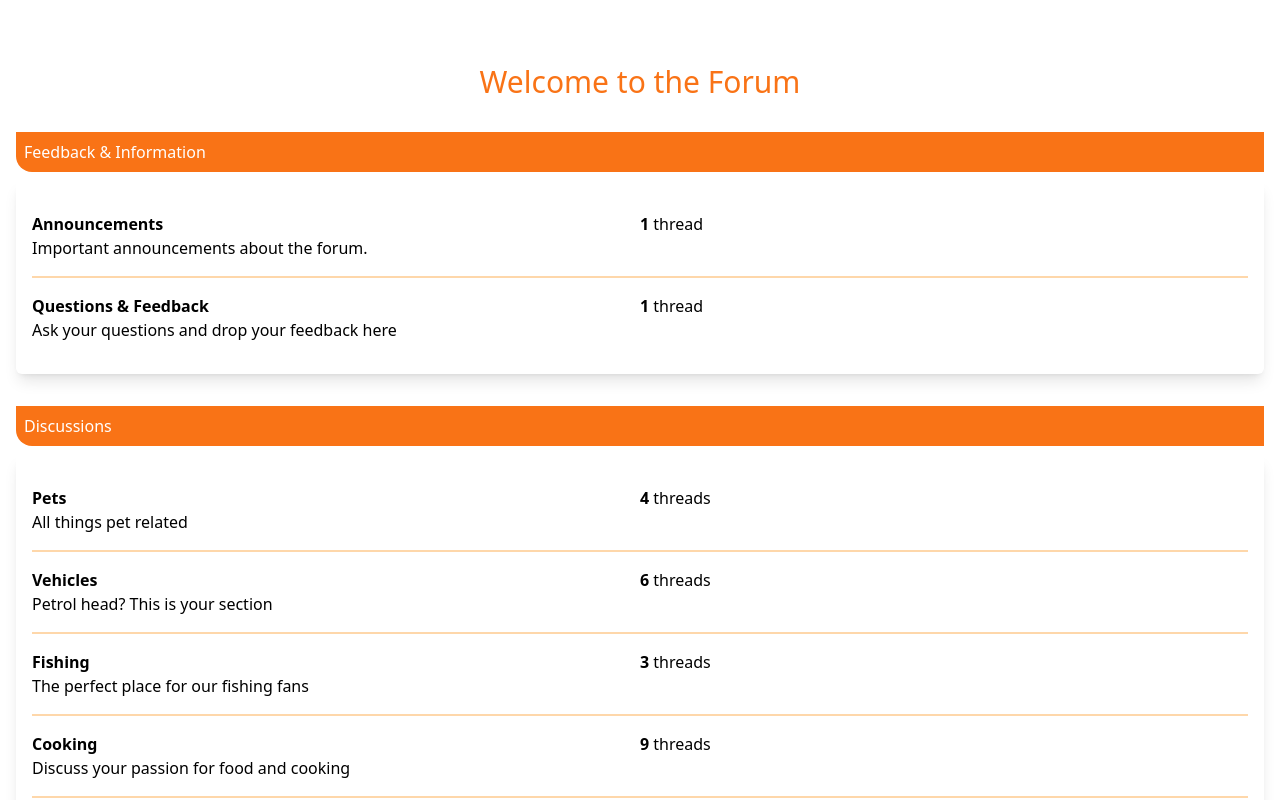
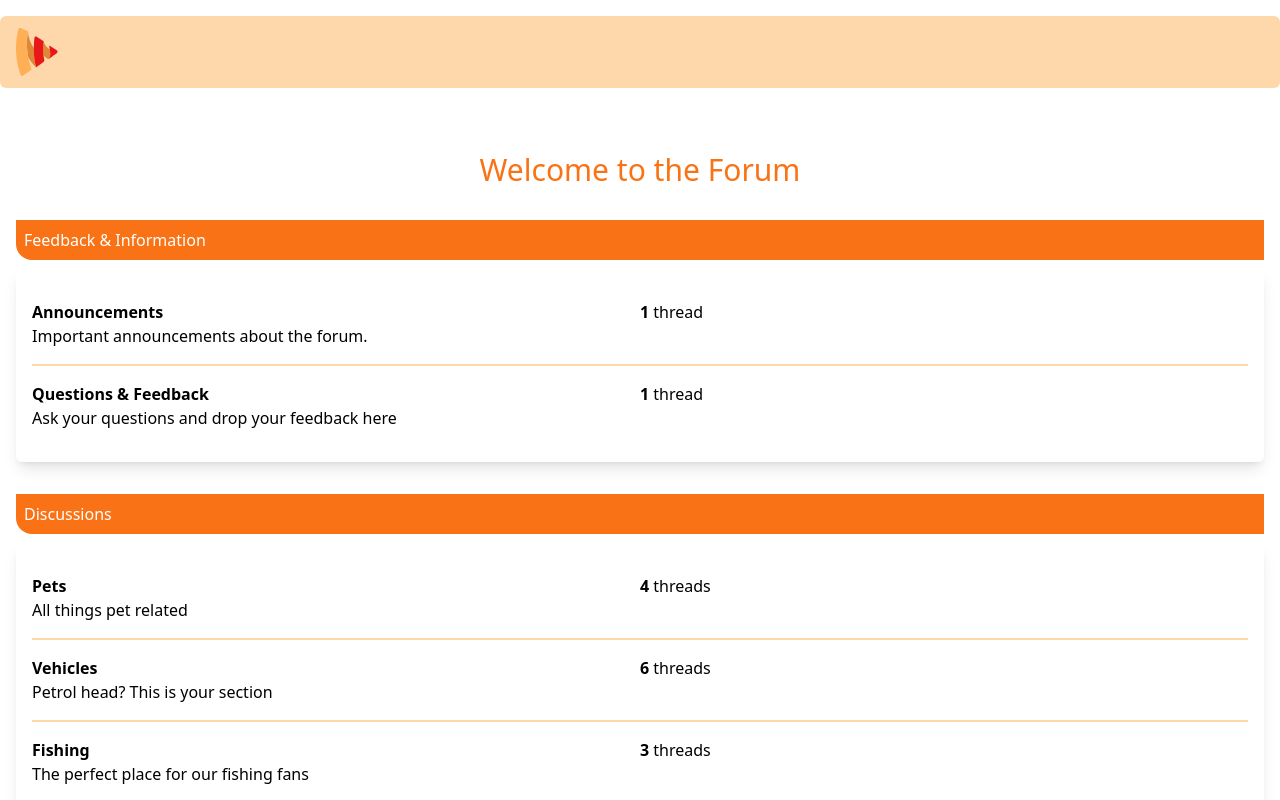
Before and after one commit to ciaran-io/vue-mastery, a Vue app: page / in a window 1280 px wide. Shown: the top 800 px of the page. Built offline with nearby package versions, Linux system fonts and the light colour scheme.

Commit message:
feat: add navbar

```diff
--- a/src/App.vue
+++ b/src/App.vue
@@ -3,6 +3,7 @@
 </script>
 
 <template>
+<the-navbar></the-navbar>
 <div class="container px-4 mt-16 mx-auto">
   <router-view/>
 
```
